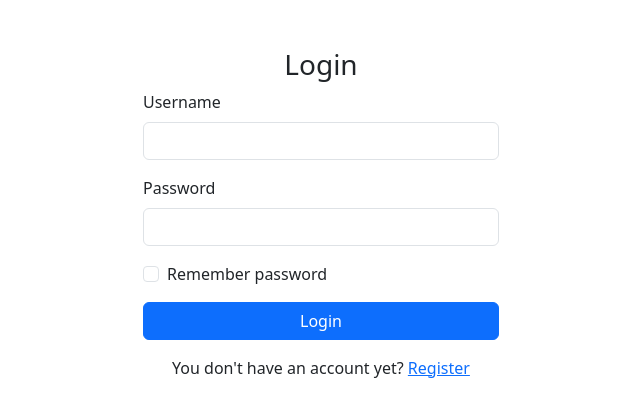
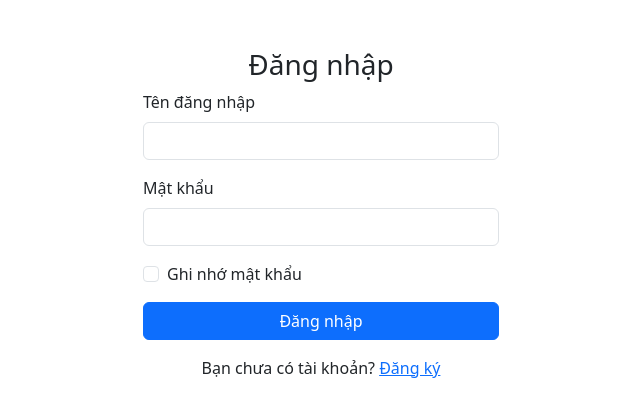
Before and after one commit to TrinhChung/ToolDeploy, a Flask app: page /login in a window 1280 px wide. Shown: the top 417 px of the page, without its empty margins (319-959 px from the left). Run offline with Flask 3, Linux system fonts and the light colour scheme; some libraries are stand-ins or nearby versions.

Commit message:
change language

```diff
--- a/templates/login.html
+++ b/templates/login.html
@@ -1,16 +1,16 @@
 <!DOCTYPE html>
-<html lang="en">
+<html lang="vi">
 	<head>
 		<meta charset="UTF-8">
 		<meta name="viewport" content="width=device-width, initial-scale=1.0">
-		<title>Login</title>
+		<title>Đăng nhập</title>
 		<link href="https://cdn.jsdelivr.net/npm/bootstrap@5.3.0/dist/css/bootstrap.min.css" rel="stylesheet">
 	</head>
 	<body>
 		<div class="container mt-5">
 			<div class="row justify-content-center">
 				<div class="col-12 col-sm-8 col-md-6 col-lg-4">
-					<h3 class="text-center">Login</h3>
+					<h3 class="text-center">Đăng nhập</h3>
 					<form method="POST" action="{{ url_for('auth.login') }}">
 						{{ form.csrf_token }}
 						<!-- Flash messages -->
@@ -26,30 +26,30 @@
 						{% endif %}
 						{% endwith %}
 
-						<!-- Username -->
+						<!-- Tên người dùng -->
 						<div class="mb-3">
-							<label for="username" class="form-label">Username</label>
+							<label for="username" class="form-label">Tên đăng nhập</label>
 							<input type="text" class="form-control" id="username" name="username" required>
 						</div>
 
-						<!-- Password -->
+						<!-- Mật khẩu -->
 						<div class="mb-3">
-							<label for="password" class="form-label">Password</label>
+							<label for="password" class="form-label">Mật khẩu</label>
 							<input type="password" class="form-control" id="password" name="password" required>
 						</div>
 
-						<!-- Remember Me -->
+						<!-- Ghi nhớ đăng nhập -->
 						<div class="mb-3 form-check">
 							<input type="checkbox" class="form-check-input" id="remember_me" name="remember_me">
-							<label class="form-check-label" for="remember_me">Remember password</label>
+							<label class="form-check-label" for="remember_me">Ghi nhớ mật khẩu</label>
 						</div>
 
-						<!-- Submit button -->
-						<button type="submit" class="btn btn-primary w-100">Login</button>
+						<!-- Nút đăng nhập -->
+						<button type="submit" class="btn btn-primary w-100">Đăng nhập</button>
 					</form>
 
 					<div class="mt-3 text-center">
-						<p>You don't have an account yet? <a href="{{ url_for('auth.register') }}">Register</a></p>
+						<p>Bạn chưa có tài khoản? <a href="{{ url_for('auth.register') }}">Đăng ký</a></p>
 					</div>
 				</div>
 			</div>
```
